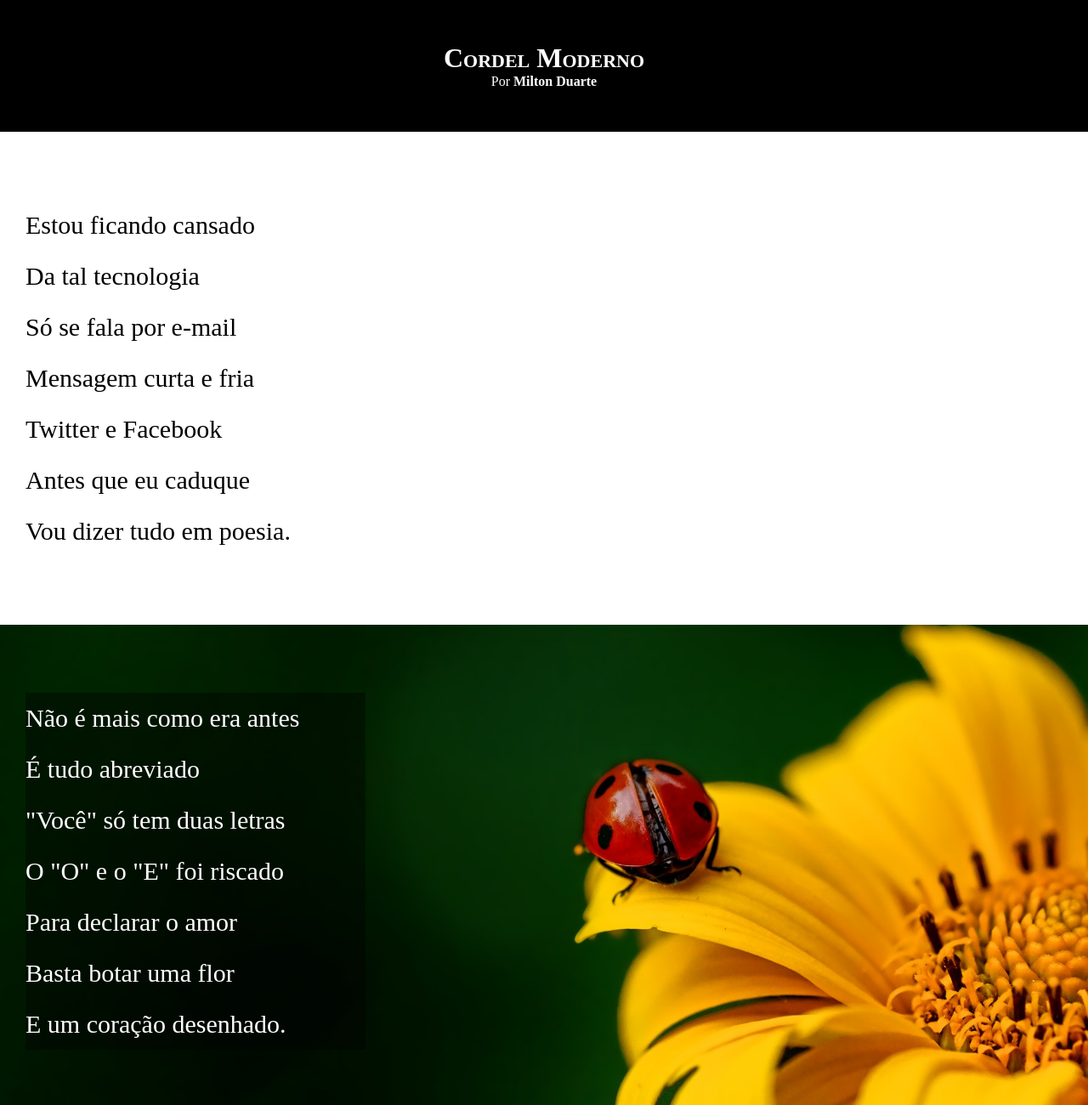
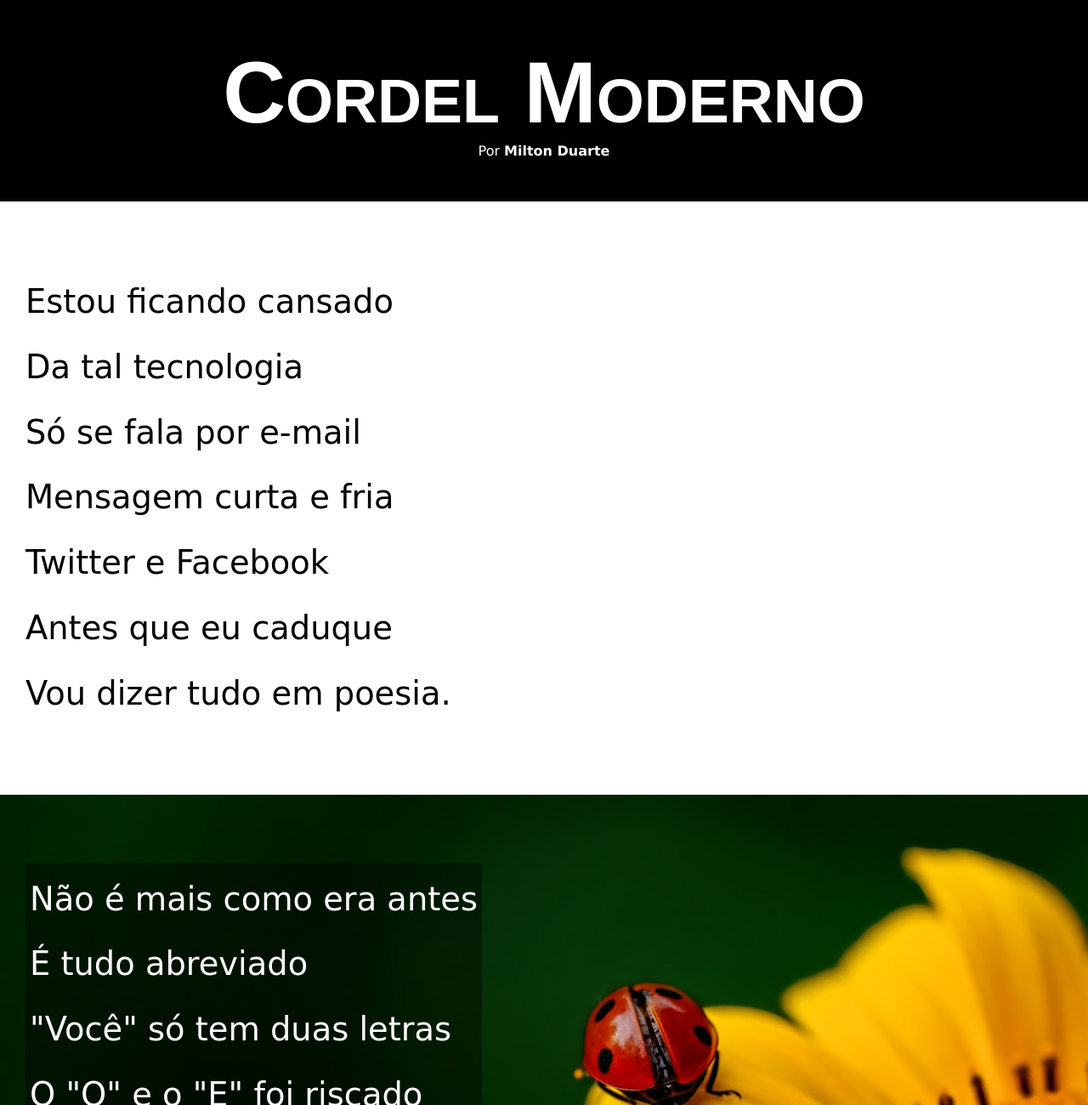
Before and after one commit to raphaeldemouradev/html-css, a plain HTML site: page desafios/d012/index.html in a window 1280 px wide. Shown: the top 1300 px of the page at 85% size. Drawn offline with Linux system fonts and the light colour scheme.

Commit message:
atualização de estilos desafio 12

```diff
--- a/desafios/d012/style.css
+++ b/desafios/d012/style.css
@@ -3,10 +3,23 @@
 * {
     margin: 0px;
     padding: 0px;
+    font-size: 1em;
+}
+
+@import url('https://fonts.googleapis.com/css2?family=Passion+One:wght@700&display=swap');
+
+@import url('https://fonts.googleapis.com/css2?family=Sriracha&display=swap');
+
+:root {
+    --font1: Verdana, Geneva, Tahoma, sans-serif;
+    --font2: "Passion One", sans-serif;
+    --font3: "Sriracha", cursive;
 }
 
 html, body {
     min-height: 100vh;
+    background-color: darkgray;
+    font-family: var(--font1);
 }
 
 /* cabeça */
@@ -17,9 +30,11 @@ header {
     text-align: center;
 }
 
-header h1 {
+header > h1 {
     padding-top: 50px;
     font-variant: small-caps;
+    font-family: var(--font2);
+    font-size: 8vw;
 }
 
 header > p {
@@ -44,7 +59,8 @@ section {
     padding-bottom: 10vh;
     line-height: 2em;
     padding-left: 30px;
-    font-size: 30px;
+    font-size: 3vw;
+    font-family: var(--font3);
 }
 
 section.normal {
@@ -62,7 +78,8 @@ section.imagem {
 }
 
 section.imagem > p {
-    width: 400px;
+    display: inline-block;
+    padding: 5px;
     background-color: rgba(0, 0, 0, 0.39);
 }
 
```
